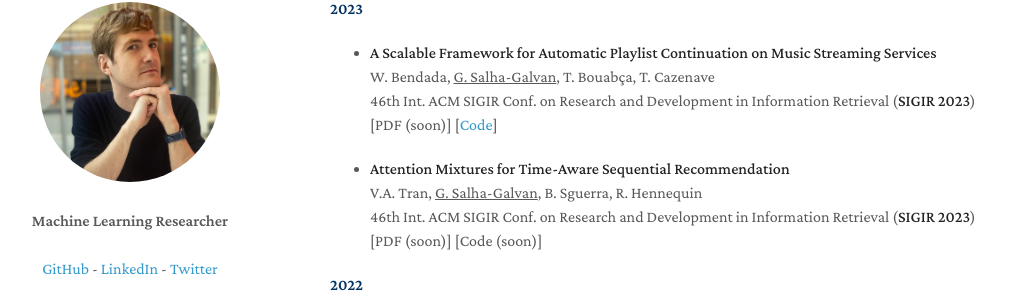
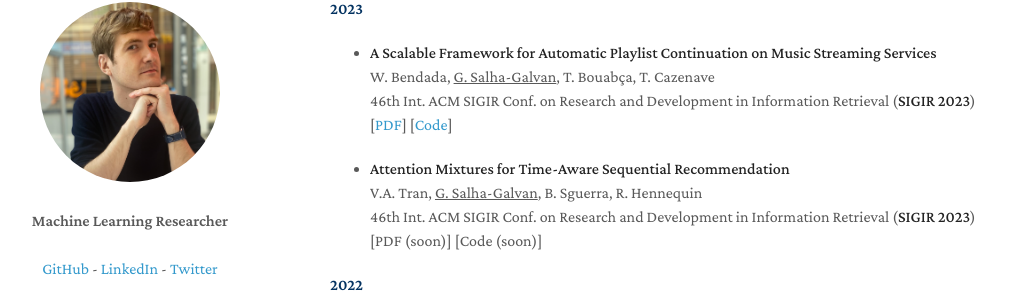
Before and after one commit to GuillaumeSalhaGalvan/GuillaumeSalhaGalvan.github.io, a Jekyll site: the page built from index.md, in a window 1280 px wide and 900 px high, scrolled down 915 px. Shown: the part 144-452 px from the top of the window, without its empty margins (140-1151 px from the left). Built offline with Jekyll 4.4.1, drawn with Linux system fonts in a browser that asks for light colours; our own code applies the rules of GitHub Pages for plain Markdown files; a script that is not in the unit is left out.

Commit message:
Update index.md

```diff
--- a/index.md
+++ b/index.md
@@ -39,7 +39,7 @@
 - **A Scalable Framework for Automatic Playlist Continuation on Music Streaming Services**<br>
 W. Bendada, <ins>G. Salha-Galvan</ins>, T. Bouabça, T. Cazenave <br>
 46th Int. ACM SIGIR Conf. on Research and Development in Information Retrieval (**SIGIR 2023**) <br>
-[PDF (soon)] [<a href="https://github.com/deezer/APC-RTA" target="_blank">Code</a>]
+[<a href="https://guillaumesalhagalvan.com/doc/sigir2023-apc.pdf" target="_blank">PDF</a>] [<a href="https://github.com/deezer/APC-RTA" target="_blank">Code</a>]
 
 - **Attention Mixtures for Time-Aware Sequential Recommendation**<br>
 V.A. Tran, <ins>G. Salha-Galvan</ins>, B. Sguerra, R. Hennequin <br>
```
